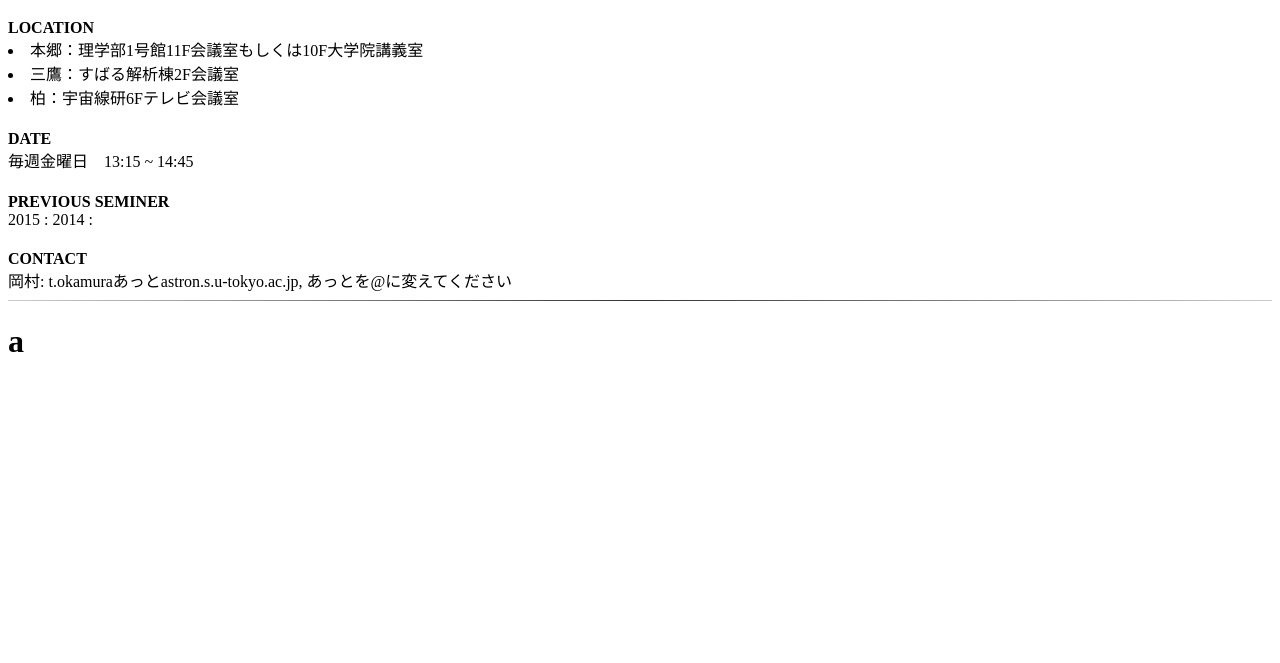
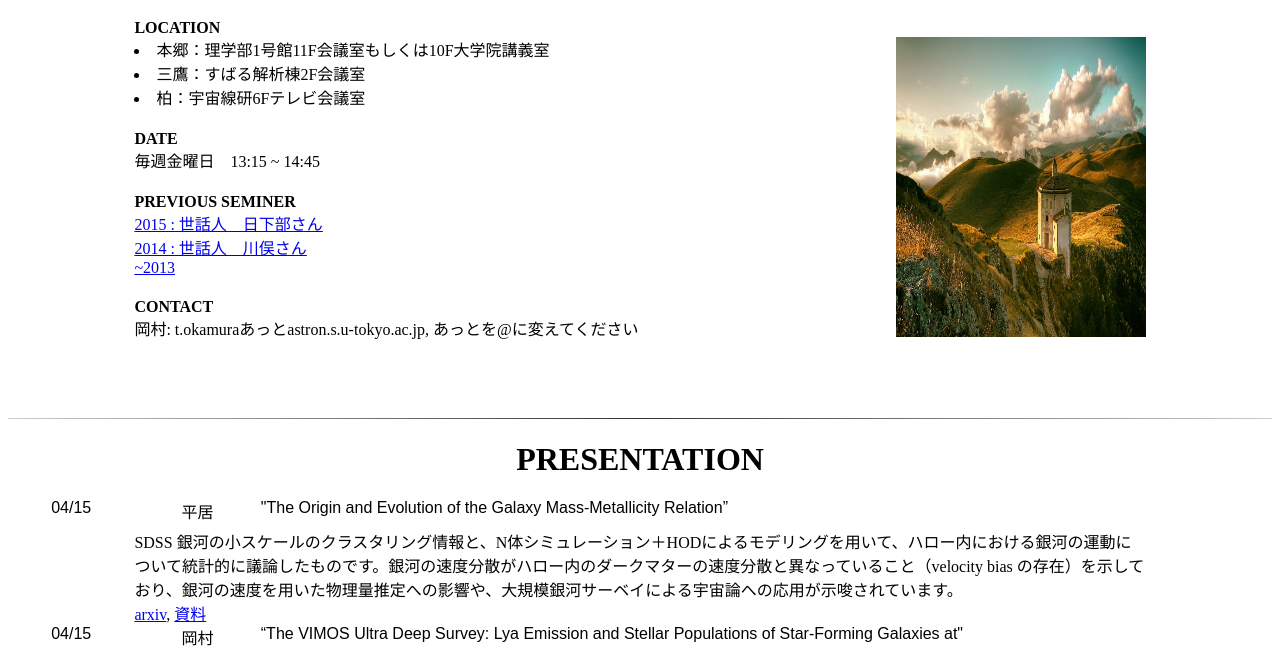
Before and after one commit to t-okamura/obscos, a plain HTML site: page index.html in a window 1280 px wide. Shown: the part 641-1304 px from the top of the page. Before the commit the page ends 1022 px from the top, so only its background shows below. Drawn offline with nearby package versions, Linux system fonts and the light colour scheme.

Commit message:
presentationの追加

```diff
--- a/index.html
+++ b/index.html
@@ -11,33 +11,47 @@
 	<div id="menu-wrap">
   <ul id="menu">
     <li><a href="#">観測的宇宙論ゼミ2016</a></li>
-    <li><a href="#">HOME</a></li>
-    <li><a href="#">NEWS</a></li>
-    <li><a href="#">ABOUT</a></li>
-    <li><a href="#">RESUME</a></li>
+    <li><a href="#p_news">NEWS</a></li>
+    <li><a href="#p_about">ABOUT</a></li>
+    <li><a href="#p_presentation">PRESENTATION</a></li>
   </ul>
 </div>
 	<img src="obscos.jpg" width=100% height=400px>
 	<div id="news">
 		<center><h1>NEWS</h1></center>
+		<a name="p_news"></a>
 		<center><h2>2016/04/15 春の懇親会予定</h2></center>
 	</div>
-	<hr class="style-one">
+	<hr id="p_about" class="style-one">
 	<div id="about">
 		<center><h1>ABOUT</h1></center>
+		<!-- <a name="p_about"></a> -->
 		<h4 style="margin-bottom: 0;">LOCATION</h4>
+		<div id="left">
 			<li>本郷：理学部1号館11F会議室もしくは10F大学院講義室</li>
 			<li>三鷹：すばる解析棟2F会議室</li>
 			<li>柏：宇宙線研6Fテレビ会議室</li>
 			<h4 style="margin-bottom: 0;">DATE</h4>
 			毎週金曜日　13:15 ~ 14:45
 			<h4 style="margin-bottom: 0;">PREVIOUS SEMINER</h4>
-		2015 :
-		2014 :
+			<a href="http://hikari.astron.s.u-tokyo.ac.jp/~kusakabe/obscos2015.html" target="_blank">2015 : 世話人　日下部さん</a><br>
+			<a href="http://obs-cos-semi2014.strikingly.com/" target="_blank">2014 : 世話人　川俣さん</a>	<br>
+			<a href="http://hikari.astron.s.u-tokyo.ac.jp/seminar_j.html" target="_blank">~2013</a>
 			<h4 style="margin-bottom: 0;">CONTACT</h4>
 			岡村: t.okamuraあっとastron.s.u-tokyo.ac.jp, あっとを@に変えてください
 		</div>
-	<hr class="style-one">
-	<h1>a</h1>
+		<div id="right">
+			<img src="obscos.jpg" width=100% height=100%>
+		</div>
+	</div>
+	<hr id="p_presentation" class="style-one">
+	<div id="presen">
+		<center><h1>PRESENTATION</h1></center>
+		<div id="1" class="resume"><li>04/15</li><li>平居</li>"The Origin and Evolution of the Galaxy Mass-Metallicity Relation”</div>
+		<div id="1" class="resume_kie">SDSS 銀河の小スケールのクラスタリング情報と、N体シミュレーション＋HODによるモデリングを用いて、ハロー内における銀河の運動について統計的に議論したものです。銀河の速度分散がハロー内のダークマターの速度分散と異なっていること（velocity bias の存在）を示しており、銀河の速度を用いた物理量推定への影響や、大規模銀河サーベイによる宇宙論への応用が示唆されています。<br>
+		<a href="http://hikari.astron.s.u-tokyo.ac.jp/~kusakabe/obscos2015.html">arxiv</a>, <a href="resume/obscos.jpg">資料</a>
+		</div>
+		<div id="2" class="resume"><li>04/15</li><li>岡村</li>“The VIMOS Ultra Deep Survey: Lya Emission and Stellar Populations of Star-Forming Galaxies at"</div>
+	</div>
 </body>
 </html>
--- a/obscos.css
+++ b/obscos.css
@@ -46,3 +46,61 @@ hr.style-one {
     background-image:     -ms-linear-gradient(left, #ccc, #333, #ccc);
     background-image:      -o-linear-gradient(left, #ccc, #333, #ccc);
 }
+#about{
+  width: 80%;
+  margin: 0 auto;
+  height: 450px;
+}
+#left{
+  float: left;
+  width:600px;
+
+}
+#right{
+  float: right;
+  width: 250px;
+  height: 300px;
+  background-color: red;
+  margin-right: auto;
+}
+
+.resume{
+  width: 100%;
+  height: 30px;
+  background-color: white;
+  font-family: 游ゴシック体, 'Yu Gothic', YuGothic, 'ヒラギノ角ゴシック Pro', 'Hiragino Kaku Gothic Pro', メイリオ, Meiryo, Osaka, 'ＭＳ Ｐゴシック', 'MS PGothic', sans-serif;
+}
+.resume_kie{
+  width: 80%;
+  margin: 0 auto;
+}
+.resume:hover{
+  background: #FFD700;
+  color: white;
+}
+
+.resume:hover + #kie{
+  display: block;
+  animation: show 1s linear 0s;
+}
+@keyframes show{
+    from{
+        opacity: 0;
+    }
+    to{
+        opacity: 1;
+    }
+}
+
+
+.resume li{
+  width: 10%;
+  list-style-type: none;
+  float: left;
+  margin: 0;
+  padding: 0;
+  text-align: center;
+}
+#kie {
+  display: none;
+}
```
Also changed, not shown: obscos.js (line endings or trailing spaces), resume/obscos.jpg (added). Lines whose indentation alone changed are shown as unchanged.
